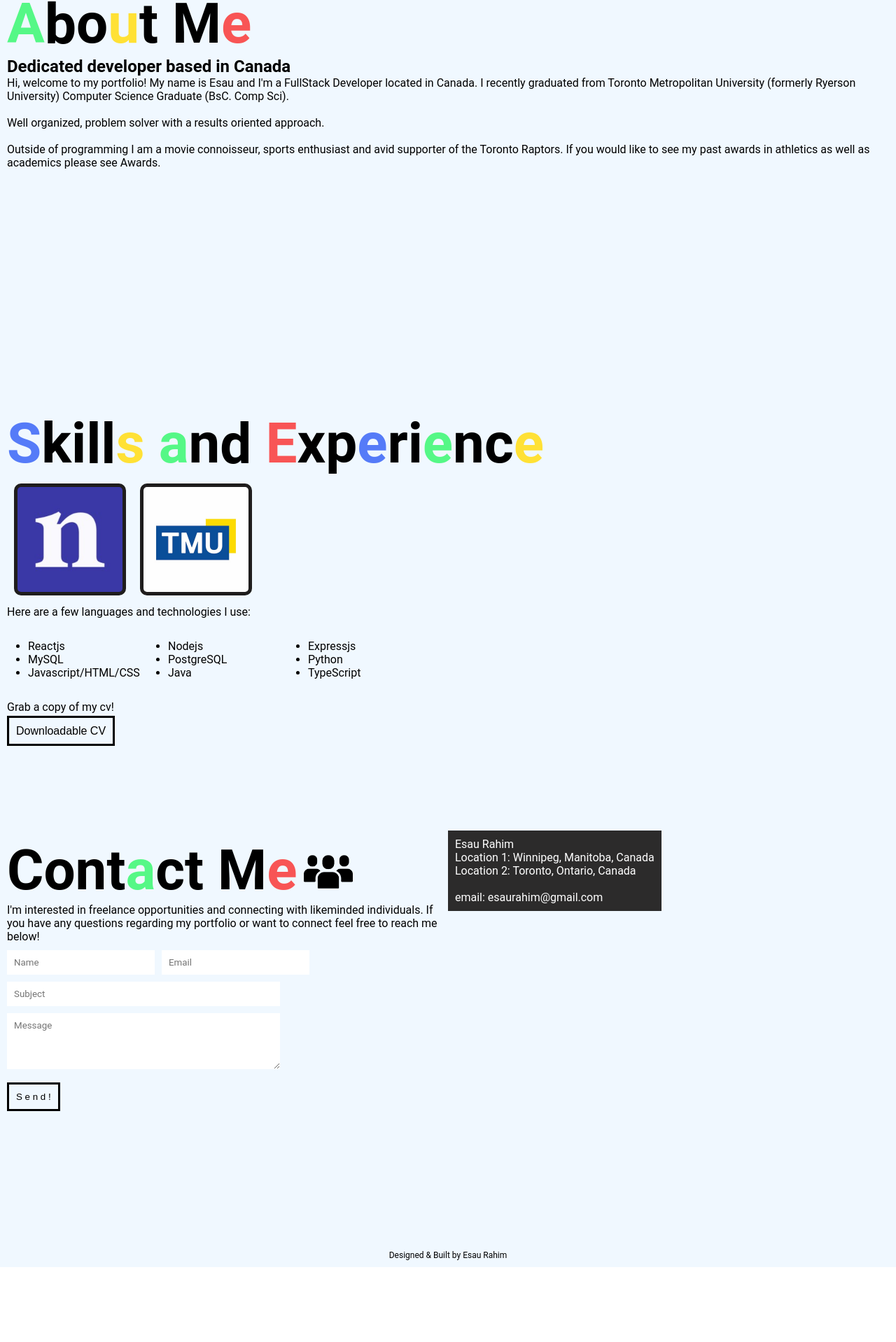
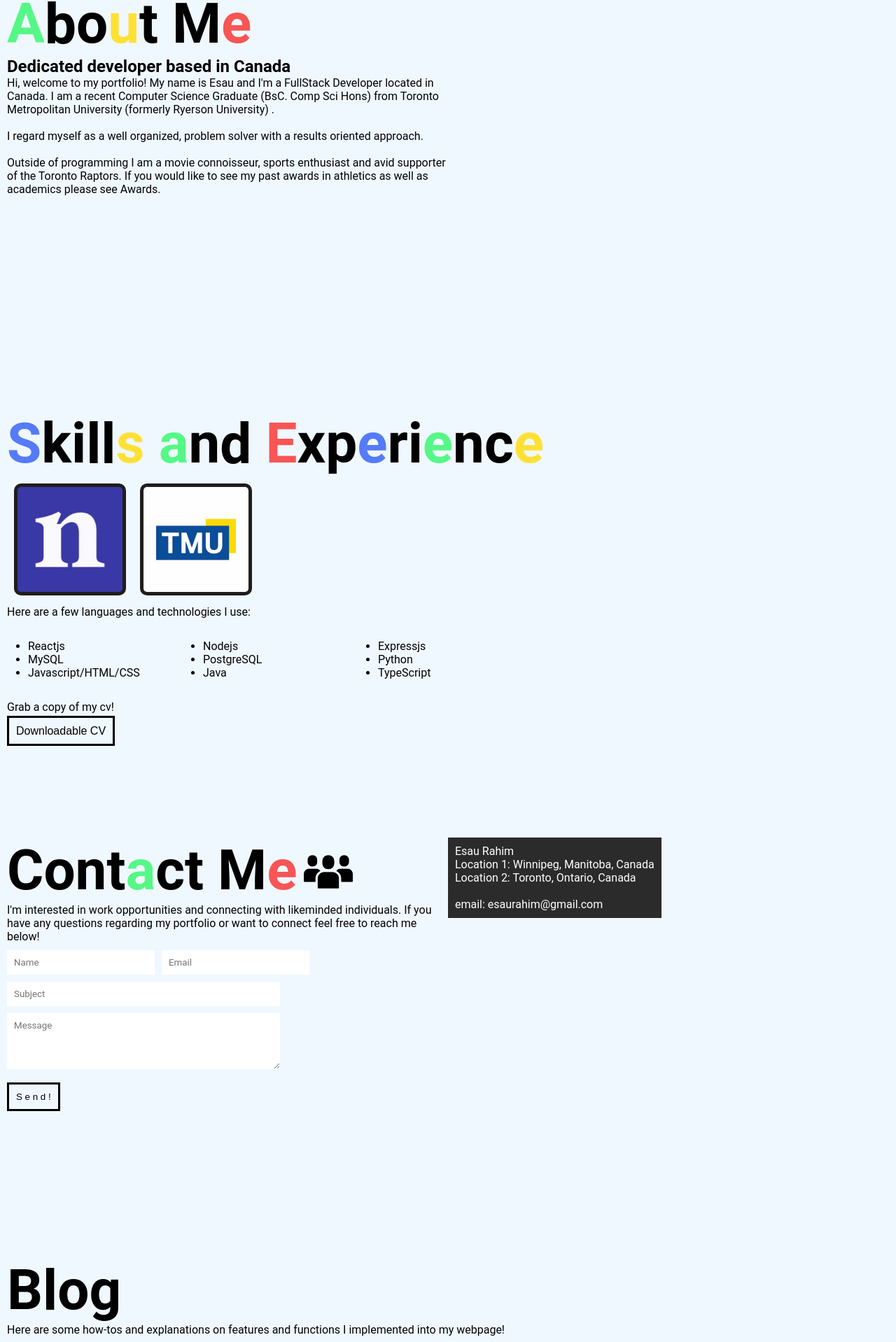
Before and after one commit to codehoover/personal_webpage, a Next.js app: page / in a window 1280 px wide. Shown: the part 863-2781 px from the top of the page at 70% size. Before the commit the page ends 2674 px from the top, so only its background shows below. Built offline with nearby package versions, Linux system fonts and the light colour scheme.

Commit message:
added padding for mobile compatability

```diff
--- a/src/pages/main.js
+++ b/src/pages/main.js
@@ -40,6 +40,7 @@ export default function Main() {
             <span className={clicked ? "circle2":"circle"}>
             </span>
 
+            <div className="main_content">
                 <div className="intro">
                     <h1 className="headline">
                         Hi! I'm <span className="E">E</span>
@@ -85,10 +86,10 @@ export default function Main() {
 
                     <div className="aboutme_body">
                         <h2>Dedicated developer based in Canada</h2>
-                    <p>
-                        Hi, welcome to my portfolio! My name is Esau and I'm a FullStack Developer located in Canada. I recently graduated from Toronto Metropolitan University (formerly Ryerson University) Computer Science Graduate (BsC. Comp Sci).<br/><br/>
+                        <p className="bio">
+                            Hi, welcome to my portfolio! My name is Esau and I'm a FullStack Developer located in Canada. I am a recent Computer Science Graduate (BsC. Comp Sci Hons) from Toronto Metropolitan University (formerly Ryerson University) .<br/><br/>
 
-                        Well organized, problem solver with a results oriented approach.<br/><br/>
+                            I regard myself as a well organized, problem solver with a results oriented approach.<br/><br/>
 
                             Outside of programming I am a movie connoisseur, sports enthusiast and avid supporter of the Toronto Raptors.
                             If you would like to see my past awards in athletics as well as academics please see <a href="#">Awards</a>. <br/>
@@ -122,10 +123,9 @@ export default function Main() {
                             </ul>
                         </div>
 
+                    <p style={{paddingBottom:"15px"}}>Grab a copy of my cv!</p>
+                    <a href="/Resume_EsauRahim.pdf" className={clicked ? "button_dark":"button_sub"} download>Downloadable CV</a>
 
-
-                <p style={{paddingBottom:"15px"}}>Grab a copy of my cv!</p>
-                <a href="/Resume_EsauRahim.pdf" className={clicked ? "form_sub_dark":"form_sub"} download>Downloadable CV</a>
                 </div>
 
                 <div id="contactme">
@@ -134,7 +134,7 @@ export default function Main() {
                         <Image className="team_icon" src="/team.png" width={70} height={70} alt="team icon"/>
                     </div>
 
-                <p>I'm interested in freelance opportunities and connecting with likeminded individuals.
+                    <p>I'm interested in work opportunities and connecting with likeminded individuals.
                         If you have any questions regarding my portfolio or want to connect feel free to reach me below!
                     </p>
 
@@ -143,7 +143,7 @@ export default function Main() {
                         <input className="email" placeholder="Email"></input>
                         <input className="subject" placeholder="Subject"></input>
                         <textarea className="message" placeholder="Message"></textarea><br/>
-                    <button className={clicked ? "form_sub_dark":"form_sub"}>S e n d !</button>
+                        <button className={clicked ? "button_dark":"button_sub"}>S e n d !</button>
                     </form>
                 </div>
 
@@ -154,12 +154,32 @@ export default function Main() {
                     <p>email: esaurahim@gmail.com</p>
                 </div>
 
+                <div id="Blog">
+
+                    <h1 className="headline">Blog</h1>
+                    <p>Here are some how-tos and explanations on features and functions I implemented into my webpage!</p>
+                    <div className="blog_card_holder">
+                        <a className="blog_card" href="#Blog">
+                            <h4 className="tagline_features">Features & Functions</h4>
+                            <Image className="card_image"src="/dark_mode.png" height={40} width={40} alt="dark mode image"/>
+                            <h3 className="title"> Dark/light mode</h3>
+                            <p className="description"> Learn how to easily create dark and light themes for your webpage!</p>
+                        </a>
+
+                        <a className="blog_card" href="#Blog">
+                            <h4 className="tagline_features">Features & Functions</h4>
+                            <h3 className="title"> Hiding Nav Bar</h3>
+                            <p className="description"> How I created a hiding Navigation Bar for my webpage</p>
+                        </a>
+                    </div>
+
+
+                </div>
+
                 <div className="footer">
                     <p>Designed & Built by Esau Rahim</p>
                 </div>
-
-
-
+            </div>
         </div>
     );
 }
--- a/src/styles/main.css
+++ b/src/styles/main.css
@@ -1,14 +1,22 @@
 html{
     scroll-behavior: smooth;
-    font-family: 'Roboto';
 }
 *{
     font-family: Roboto, sans-serif !important;
 }
+.main_content{
+    padding-right: 10px;
+    padding-left: 10px;
+}
+
+#Blog{
+    height: 600px;
+    padding-bottom: 10px;
+}
 
 #aboutme{
     height: 600px;
-    padding-left: 10px;
+    padding-bottom: 10px;
     container-type: size;
 }
 @container (max-width: 500px){
@@ -18,9 +26,10 @@ html{
 
 }
 #resume{
+    position: relative;
     height: 600px;
-    padding-left: 10px;
     container-type: size;
+    margin-bottom: 10px;
 }
 @container (max-width: 500px){
     .stack{
@@ -28,9 +37,10 @@ html{
     }
 }
 #contactme{
+    position: relative;
     height: 600px;
     width: 50%;
-    padding: 10px;
+    padding-bottom: 10px;
     display: inline-block;
     border-top-right-radius: 10px;
     container-type: size;
@@ -53,10 +63,10 @@ html{
 }
 .stack{
     display: grid;
-    grid-template-columns: repeat(3, minmax(140px, 200px));
+    grid-template-columns: repeat(3, minmax(130px, 250px));
     padding: 30px;
 }
-.form_sub{
+.button_sub{
     border: black solid 3px;
     padding: 10px;
     color: black;
@@ -65,21 +75,21 @@ html{
     transition: 0.5s ease-out;
     font-family: 'Roboto ', sans-serif !important;
 }
-.form_sub_dark{
+.button_dark{
     border: rgb(255, 255, 255) solid 3px;
     padding: 10px;
     color: white;
-
+    font-family: 'Roboto ', sans-serif !important;
     background: linear-gradient(to left, transparent 50%, rgb(255, 255, 255) 50%) right;
     background-size: 200%;
     transition: 0.5s ease-out;
-    font-family: Roboto;
+
 }
-.form_sub:hover{
+.button_sub:hover{
     color: white;
     background-position: left;
 }
-.form_sub_dark:hover{
+.button_dark:hover{
     color: rgb(0, 0, 0);
     background-position: left;
 }
@@ -390,8 +400,9 @@ bold{
     transition: 0.5s;
 }
 .card:hover{
-    opacity: 0;
-    transition: 0.5s;
+    width: 11em;
+    height: 11em;
+    transition: 1s;
 }
 
 .img1{
@@ -404,6 +415,53 @@ bold{
 
 }
 
+/* blog posts */
+.tagline_features{
+    color: #FD2155;
+}
+.card_image{
+    display: inline-block;
+    position: relative;
+    border: white 1px solid;
+    border-radius: 50%;
+    margin-top: 10px;
+}
+.title{
+    color: white;
+    text-align: center;
+    padding: 10px;
+    display: inline-block;
+}
+.description{
+    color: rgb(206, 206, 206);
+}
+.blog_card{
+    position: relative;
+    display: inline-block;
+    padding: 10px;
+    margin: 10px;
+    height: 15em;
+    width: 15em;
+    background-color: rgb(71, 71, 71);
+    border: 2px #FD2155 solid;
+    border-radius: 10px;
+    transition: 0.5s;
+}
+.blog_card:hover{
+    transition: 1s;
+    border: 2px #ffc0cf solid;
+    box-shadow: 0px 1px 2px rgba(0,0,0,0.1);
+}
+.blog_card_holder{
+    display: flex;
+}
+
+.bio{
+    display: inline-block;
+    width: 40em;
+
+}
+
 .footer{
     font-size: 12px;
     text-align: center;
```
Lines whose indentation alone changed are shown as unchanged.
